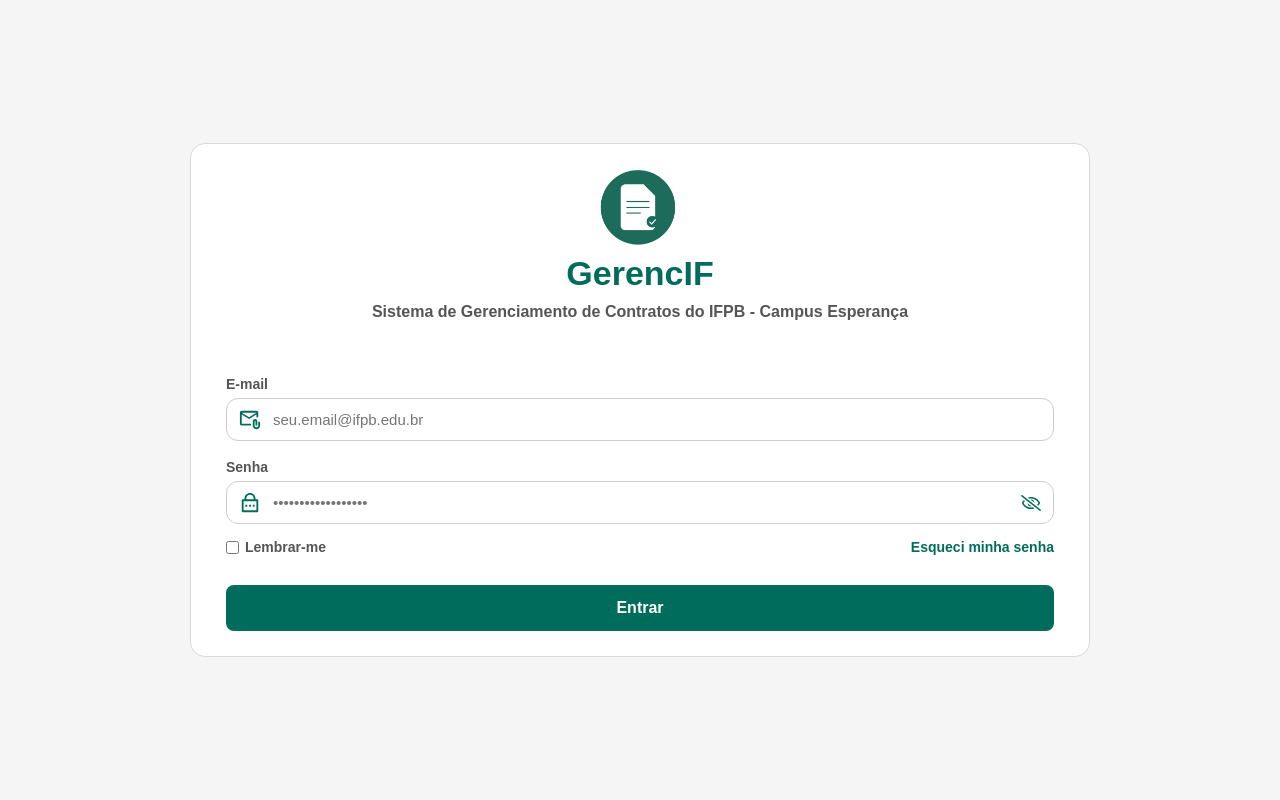
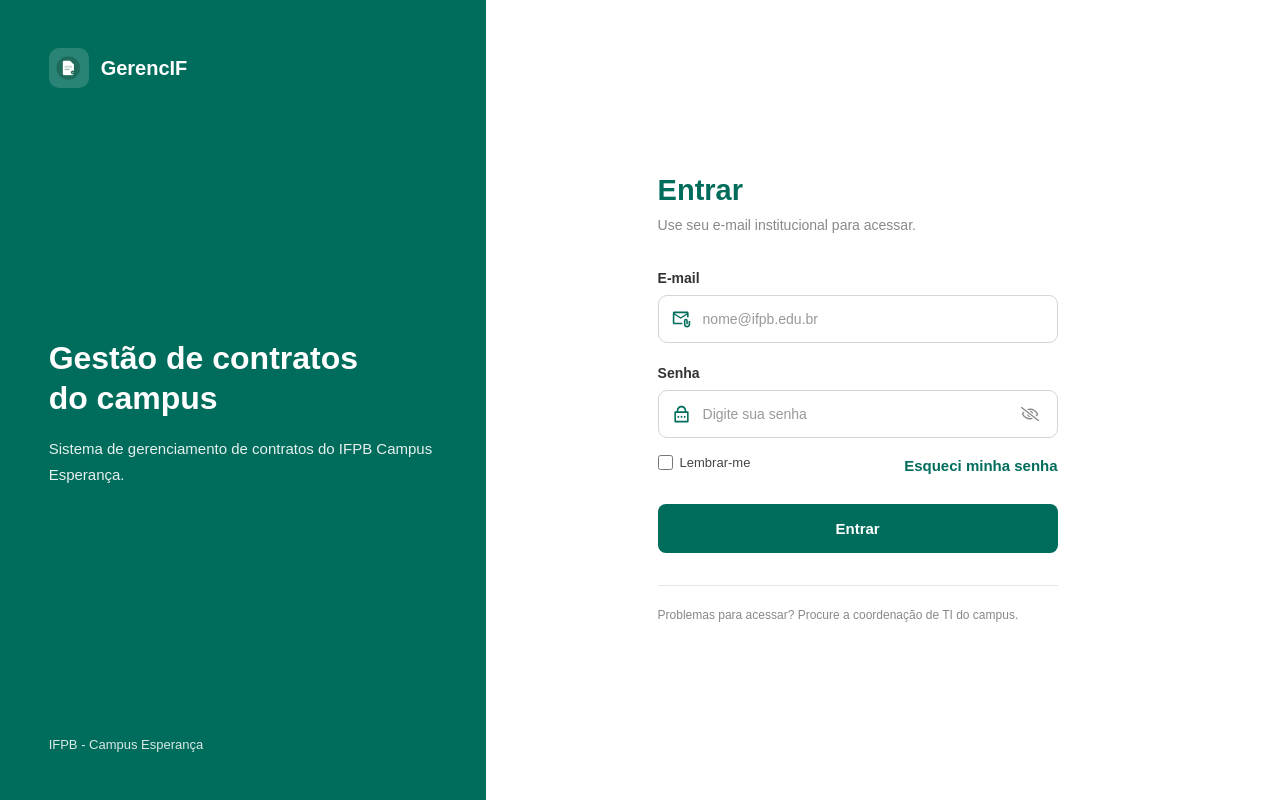
Before and after one commit to laviniamarante/DAW_TCC, a Next.js app: page / in a window 1280 px wide. Built offline with nearby package versions, Linux system fonts and the light colour scheme; no server answers.

Commit message:
Alteração na tela de login

```diff
--- a/src/app/(private)/detalhes/[id]/page.tsx
+++ b/src/app/(private)/detalhes/[id]/page.tsx
@@ -341,7 +341,7 @@ export default function PaginaDetalhesContrato({
 
       {/* CABEÇALHO */}
       <div className={styles.cabecalho}>
-        <Link href="/contratos" className={styles.botaoVoltar}>
+        <Link href="/inicial" className={styles.botaoVoltar}>
           <ArrowLeftIcon size={20} />
         </Link>
 
--- a/src/app/page.module.css
+++ b/src/app/page.module.css
@@ -1,84 +1,181 @@
+
+/* TELA PRINCIPAL */
+
 .container {
+  width: 100%;
   min-height: 100vh;
+  margin: 0;
+  padding: 0;
+  background: #fff;
+  box-sizing: border-box;
+}
+
+/* DIVISÃO DA TELA */
+
+.loginLayout {
+  display: grid;
+  grid-template-columns: 38% 58%;
   width: 100%;
-  background: #f5f5f5;
+  min-height: 100vh;
+  background: #fff;
+  overflow: hidden;
+}
+
+/* LADO VERDE */
+
+.painelVerde {
+  background: #006c5b;
+  color: #fff;
+
+  display: flex;
+  flex-direction: column;
+  justify-content: space-between;
+
+  padding: 48px 10%;
+  box-sizing: border-box;
+}
+
+/* LOGO E NOME */
+
+.brandLeft {
+  display: flex;
+  align-items: center;
+  gap: 12px;
+}
+
+.logoContainer {
+  width: 40px;
+  height: 40px;
+  display: flex;
+  align-items: center;
+  justify-content: center;
+  background: rgba(255, 255, 255, 0.16);
+  border-radius: 10px;
+}
+
+.logo {
+  width: 30px;
+  height: 30px;
+  object-fit: contain;
+}
+
+.brandName {
+  font-size: 20px;
+  font-weight: 700;
+  color: #fff;
+}
+
+/* TEXTO CENTRAL */
+
+.welcomeContent {
+  margin: auto 0;
+  padding: 35px 0;
+}
+
+.welcomeTitle {
+  font-size: clamp(28px, 2.5vw, 36px);
+  font-weight: 700;
+  line-height: 1.25;
+  margin: 0 0 18px;
+  color: #fff;
+  text-align: left;
+}
+
+.welcomeSubtitle {
+  font-size: 15px;
+  line-height: 1.7;
+  margin: 0;
+  color: rgba(255, 255, 255, 0.9);
+}
+
+/* RODAPÉ VERDE */
+
+.campusFooter {
+  font-size: 13px;
+  color: rgba(255, 255, 255, 0.85);
+}
+
+/* LADO BRANCO */
+
+.painelBranco {
+  background: #fff;
 
   display: flex;
   justify-content: center;
   align-items: center;
 
-  padding: 20px;
+  padding: 55px 10%;
   box-sizing: border-box;
 }
 
-.card {
+.formContent {
   width: 100%;
-  max-width: 900px;
-
-  background: #fff;
-  padding: 25px 35px;
-
-  border: 1px solid #d9d9d9;
-  border-radius: 15px;
-
-  display: flex;
-  flex-direction: column;
-  align-items: center;
-
-  box-sizing: border-box;
+  max-width: 400px;
 }
 
-.logo {
-  width: 95px;
-  height: auto;
-  object-fit: contain;
-  margin-bottom: 8px;
+/* CABEÇALHO DO FORMULÁRIO */
+
+.formHeader {
+  margin-bottom: 34px;
 }
 
-.title {
+.loginTitle {
   color: #006c5b;
-  font-size: clamp(26px, 4vw, 34px);
+  text-align:left;
+  font-size: 29px;
   font-weight: 700;
-  margin: 0;
-  text-align: center;
+  margin: 0 0 8px;
 }
 
-.subtitle {
-  margin-top: 8px;
-  margin-bottom: 35px;
-  color: #555;
-  text-align: center;
-  font-size: clamp(13px, 2vw, 16px);
-  font-weight: 600;
-  line-height: 1.4;
+.loginSubtitle {
+  color: #888;
+  font-size: 14px;
+  line-height: 1.5;
+  margin: 0;
 }
+
+/* FORMULÁRIO */
 
 .form {
   width: 100%;
 }
 
-.form label {
+.form > label {
   display: block;
-  margin-bottom: 6px;
-  margin-top: 18px;
+  margin-bottom: 9px;
+  margin-top: 22px;
+
   font-weight: 600;
   font-size: 14px;
-  color: #555;
+  color: #333;
 }
+
+.form > label:first-child {
+  margin-top: 0;
+}
+
+/* CAMPOS */
 
 .inputContainer {
   display: flex;
   align-items: center;
   width: 100%;
+  height: 48px;
 
-  border: 1px solid #ccc;
-  border-radius: 12px;
+  border: 1px solid #d5d5d5;
+  border-radius: 9px;
   background: #fff;
 
-  padding: 0 12px;
-  margin-bottom: 8px;
+  padding: 0 13px;
+  margin-bottom: 0;
 
   box-sizing: border-box;
+  transition: border-color 0.2s ease, box-shadow 0.2s ease;
+}
+
+.inputContainer:focus-within {
+  border-color: #006c5b;
+  box-shadow: 0 0 0 3px rgba(0, 108, 91, 0.08);
 }
 
 .inputContainer input {
@@ -90,144 +187,232 @@
   background: transparent;
 
   padding: 12px;
-  font-size: 15px;
+  font-size: 14px;
+  color: #333;
 }
+
+.inputContainer input::placeholder {
+  color: #999;
+}
+
+/* ÍCONES */
 
 .icon {
   color: #006c5b;
-  font-size: 22px;
+  font-size: 19px;
   flex-shrink: 0;
 }
 
-.options {
-  display: flex;
-  justify-content: space-between;
-  align-items: center;
-
-  width: 100%;
-
-  margin-top: 15px;
-  margin-bottom: 30px;
-
-  font-size: 14px;
-}
-
-.options label {
-  display: flex;
-  align-items: center;
-  gap: 6px;
-  margin: 0;
-
-  color: #555;
-}
-
-.options a {
-  color: #006c5b;
-  text-decoration: none;
-  font-weight: 600;
-}
-
-.options a:hover {
-  text-decoration: underline;
-}
-
-.form button,
-.loginButton {
-  width: 100%;
-  padding: 14px;
-  display:block;
-  border: none;
-  border-radius: 8px;
-  text-align: center;
-  background: #006c5b;
-  color: white;
-  text-decoration: none;
-  font-size: 16px;
-  font-weight: bold;
-  box-sizing: border-box;
-  cursor: pointer;
-  transition: background 0.2s ease;
-}
-
-.form button:hover,
-.loginButton:hover {
-  background: #005447;
-}
-
-.register {
-  margin-top: 20px;
-  text-align: center;
-}
-
-.register a {
-  color: #006c5b;
-  text-decoration: none;
-  font-weight: 600;
-}
+/* MOSTRAR E OCULTAR SENHA */
 
 .eyeButton {
   display: flex;
   align-items: center;
   justify-content: center;
 
+  border: none;
+  background: transparent;
   cursor: pointer;
+  padding: 5px;
   margin-left: 8px;
 }
 
 .eyeIcon {
-  color: #006c5b;
-  font-size: 20px;
+  color: #888;
+  font-size: 18px;
 }
 
 .eyeButton:hover .eyeIcon {
-  color: #005447;
+  color: #006c5b;
 }
 
-/* Telas médias */
-@media (max-width: 1000px) {
+/* OPÇÕES DO LOGIN */
 
-  .card {
-    max-width: 800px;
-    padding: 25px 30px;
+.options {
+  display: flex;
+  justify-content: space-between;
+  align-items: center;
+  gap: 12px;
+
+  width: 100%;
+  margin-top: 17px;
+  margin-bottom: 29px;
+
+  font-size: 15px;
+}
+
+.rememberLabel {
+  display: flex;
+  align-items: center;
+  gap: 7px;
+  font-size: 13px;
+  color: #444;
+  font-weight: 500;
+  cursor: pointer;
+}
+
+.rememberLabel input {
+  accent-color: #006c5b;
+  cursor: pointer;
+  width: 15px;
+  height: 15px;
+}
+
+.forgotPassword {
+  color: #006c5b;
+  text-decoration: none;
+  font-weight: 600;
+  white-space: nowrap;
+}
+
+.forgotPassword:hover {
+  text-decoration: underline;
+}
+
+/* MENSAGEM DE ERRO */
+
+.errorMessage {
+  color: #d32f2f;
+  font-size: 14px;
+  margin: 0 0 15px;
+}
+
+/* BOTÃO ENTRAR */
+
+.loginButton {
+  width: 100%;
+  height: 49px;
+
+  display: block;
+  border: none;
+  border-radius: 8px;
+
+  text-align: center;
+  background: #006c5b;
+  color: white;
+
+  font-size: 15px;
+  font-weight: 700;
+
+  box-sizing: border-box;
+  cursor: pointer;
+  transition: background 0.2s ease;
+}
+
+.loginButton:hover {
+  background: #005447;
+}
+
+.loginButton:disabled {
+  opacity: 0.7;
+  cursor: not-allowed;
+}
+
+/* RODAPÉ DE SUPORTE */
+
+.supportFooter {
+  border-top: 1px solid #e5e5e5;
+  margin-top: 32px;
+  padding-top: 20px;
+
+  color: #888;
+  font-size: 12px;
+  line-height: 1.6;
+}
+
+/* TELAS MÉDIAS */
+
+@media (max-width: 900px) {
+  .loginLayout {
+    grid-template-columns: 40% 60%;
   }
 
+  .painelVerde {
+    padding: 35px 8%;
+  }
+
+  .painelBranco {
+    padding: 40px 8%;
+  }
+
+  .welcomeTitle {
+    font-size: 28px;
+  }
+
+  .welcomeSubtitle {
+    font-size: 14px;
+  }
 }
 
+/* TABLETS E CELULARES */
 
-/* Tablets */
-@media (max-width: 768px) {
-
-  .container {
-    padding: 15px;
+@media (max-width: 650px) {
+  .loginLayout {
+    display: flex;
+    flex-direction: column;
+    min-height: 100vh;
   }
 
-  .card {
-    max-width: 100%;
-    padding: 25px;
+  .painelVerde {
+    min-height: 260px;
+    padding: 28px 25px;
   }
 
-  .logo {
-    width: 90px;
+  .welcomeContent {
+    padding: 25px 0;
   }
 
+  .welcomeTitle {
+    font-size: 27px;
+  }
+
+  .welcomeSubtitle {
+    font-size: 13px;
+  }
+
+  .desktopBreak {
+    display: none;
+  }
+
+  .campusFooter {
+    font-size: 12px;
+  }
+
+  .painelBranco {
+    flex: 1;
+    padding: 45px 25px;
+  }
+
+  .formContent {
+    max-width: 440px;
+  }
+
+  .loginTitle {
+    font-size: 27px;
+  }
+
+  .formHeader {
+    margin-bottom: 30px;
+  }
 }
 
+/* CELULARES PEQUENOS */
 
-/* Celulares */
-@media (max-width: 480px) {
-
-  .container {
-    padding: 10px;
+@media (max-width: 380px) {
+  .painelVerde {
+    min-height: 240px;
+    padding: 25px 20px;
   }
 
-  .card {
-    padding: 20px 15px;
-    border-radius: 12px;
+  .painelBranco {
+    padding: 35px 20px;
   }
 
   .options {
     flex-wrap: wrap;
-    gap: 10px;
   }
 
+  .supportFooter {
+    font-size: 11px;
+  }
 }
--- a/src/app/page.tsx
+++ b/src/app/page.tsx
@@ -1,3 +1,4 @@
+
 "use client";
 
 import { useState } from "react";
@@ -44,72 +45,120 @@ export default function Home() {
 
   return (
     <main className={styles.container}>
-      <div className={styles.card}>
+      <div className={styles.loginLayout}>
+
+        {/* LADO VERDE */}
+        <section className={styles.painelVerde}>
+
+          <div className={styles.brandLeft}>
+            <div className={styles.logoContainer}>
               <Image
                 src="/logo.png"
                 alt="Logo GerencIF"
-          width={130}
-          height={130}
+                width={36}
+                height={36}
                 className={styles.logo}
                 priority
               />
+            </div>
 
-        <h1 className={styles.title}>GerencIF</h1>
+            <span className={styles.brandName}>GerencIF</span>
+          </div>
 
-        <p className={styles.subtitle}>
-          Sistema de Gerenciamento de Contratos do IFPB - Campus Esperança
+          <div className={styles.welcomeContent}>
+            <h1 className={styles.welcomeTitle}>
+              Gestão de contratos
+              <br />
+              do campus
+            </h1>
+
+            <p className={styles.welcomeSubtitle}>
+              Sistema de gerenciamento de contratos do IFPB Campus Esperança.
             </p>
+          </div>
+
+          <div className={styles.campusFooter}>
+            IFPB - Campus Esperança
+          </div>
+
+        </section>
+
+        {/* LADO BRANCO */}
+        <section className={styles.painelBranco}>
+
+          <div className={styles.formContent}>
+
+            <div className={styles.formHeader}>
+              <h1 className={styles.loginTitle}>Entrar</h1>
+
+              <p className={styles.loginSubtitle}>
+                Use seu e-mail institucional para acessar.
+              </p>
+            </div>
 
             <form className={styles.form} onSubmit={fazerLogin}>
-          <label>E-mail</label>
+
+              <label htmlFor="email">E-mail</label>
 
               <div className={styles.inputContainer}>
                 <MdOutlineAttachEmail className={styles.icon} />
 
                 <input
+                  id="email"
                   type="email"
-              placeholder="seu.email@ifpb.edu.br"
+                  placeholder="nome@ifpb.edu.br"
                   value={email}
                   onChange={(e) => setEmail(e.target.value)}
                   required
                 />
               </div>
 
-          <label>Senha</label>
+              <label htmlFor="senha">Senha</label>
 
               <div className={styles.inputContainer}>
                 <RiLockPasswordLine className={styles.icon} />
 
                 <input
+                  id="senha"
                   type={mostrarSenha ? "text" : "password"}
-              placeholder="••••••••••••••••••"
+                  placeholder="Digite sua senha"
                   value={senha}
                   onChange={(e) => setSenha(e.target.value)}
                   required
                 />
 
-            <span
+                <button
+                  type="button"
                   className={styles.eyeButton}
                   onClick={() => setMostrarSenha(!mostrarSenha)}
+                  aria-label={
+                    mostrarSenha ? "Ocultar senha" : "Mostrar senha"
+                  }
                 >
                   {mostrarSenha ? (
                     <FaRegEye className={styles.eyeIcon} />
                   ) : (
                     <FaRegEyeSlash className={styles.eyeIcon} />
                   )}
-            </span>
+                </button>
               </div>
 
               <div className={styles.options}>
-            <label>
+                <label className={styles.rememberLabel}>
                   <input type="checkbox" />
                   Lembrar-me
                 </label>
 
-            <a href="#">Esqueci minha senha</a>
+                <a href="#" className={styles.forgotPassword}>
+                  Esqueci minha senha
+                </a>
               </div>
 
-          {erro && <p style={{ color: "red" }}>{erro}</p>}
+              {erro && (
+                <p className={styles.errorMessage}>
+                  {erro}
+                </p>
+              )}
 
               <button
                 type="submit"
@@ -118,7 +167,17 @@ export default function Home() {
               >
                 {carregando ? "Entrando..." : "Entrar"}
               </button>
+
             </form>
+
+            <div className={styles.supportFooter}>
+              Problemas para acessar? Procure a coordenação de TI do campus.
+            </div>
+
+          </div>
+
+        </section>
+
       </div>
     </main>
   );
```
Lines whose indentation alone changed are shown as unchanged.
